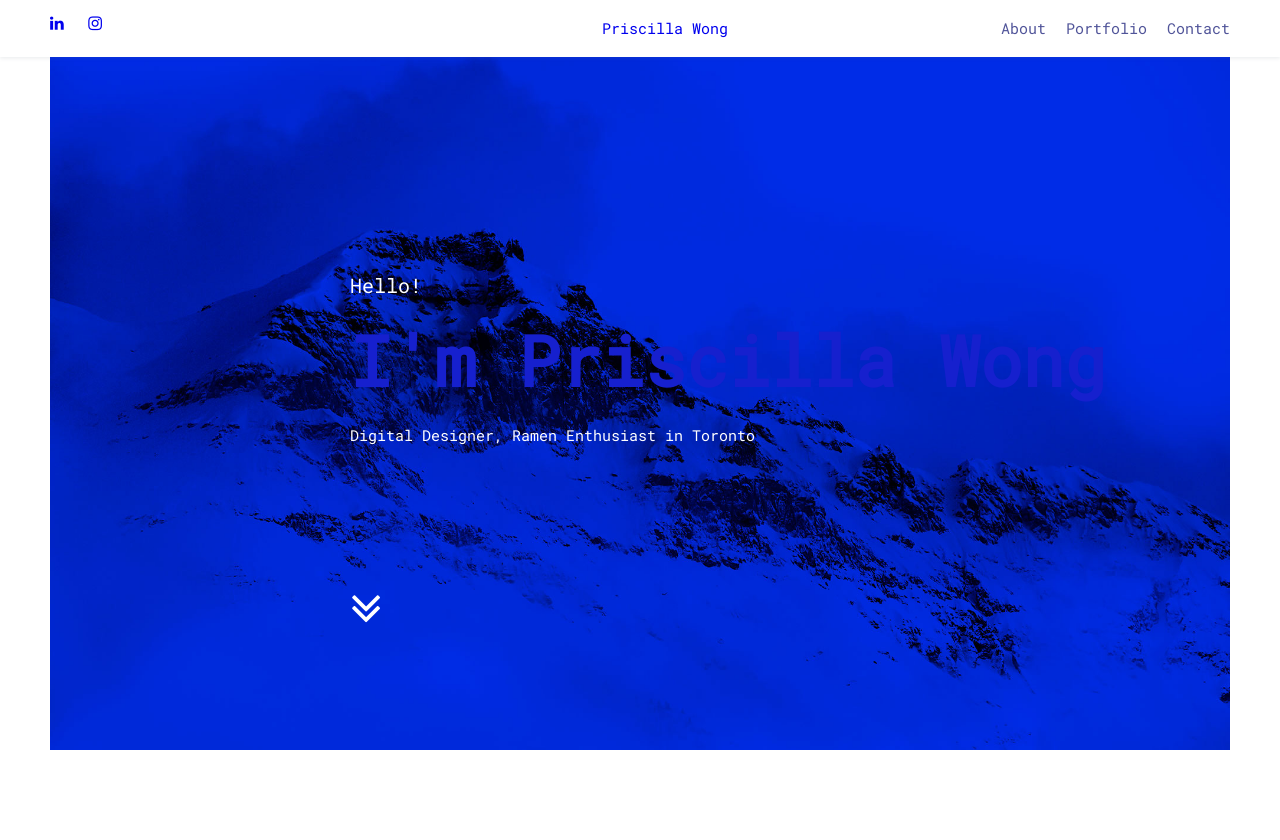
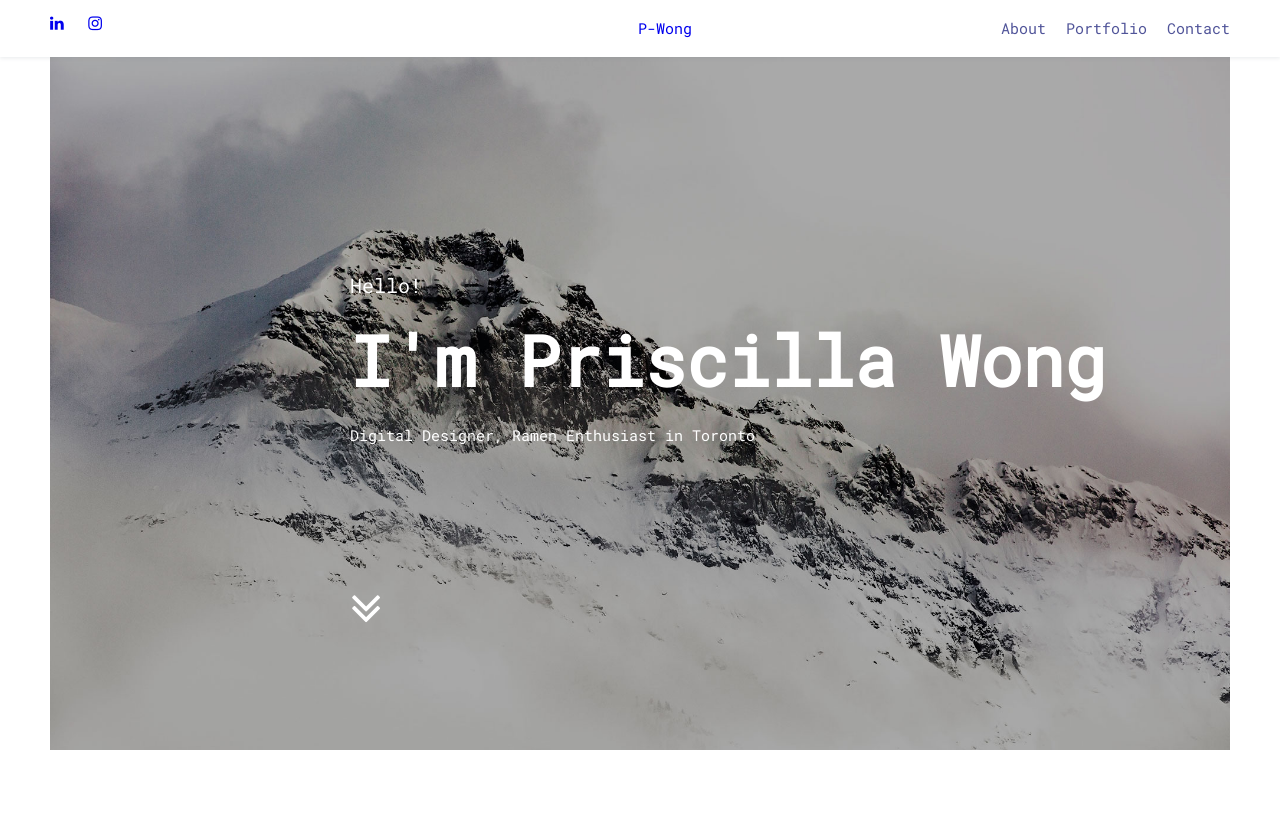
Before and after one commit to priswongys/priswongys.github.io, a PHP site: page / in a window 1280 px wide. Shown: the top 840 px of the page. Run offline with PHP 8.4, Linux system fonts and the light colour scheme.

Commit message:
Background Change

```diff
--- a/index.html
+++ b/index.html
@@ -21,7 +21,7 @@
 					</span>
 				</div>
 
-				<p><a href="#top">Priscilla Wong</a></p>
+				<p><a href="#top">P-Wong</a></p>
 
 				<div class="nav-actions flex-container">
 	 				<p class="hamburger"><i class="fa fa-bars" aria-hidden="true"></i></p>
--- a/styles/styles.css
+++ b/styles/styles.css
@@ -122,7 +122,6 @@ h1 {
 	font-family: 'Roboto Mono', monospace;
 	line-height: 8px;
 	font-size: 70px;
-	color: #1620ce;
 }
 
 h2 {
```
Also changed, not shown: styles/mountain.jpg.
